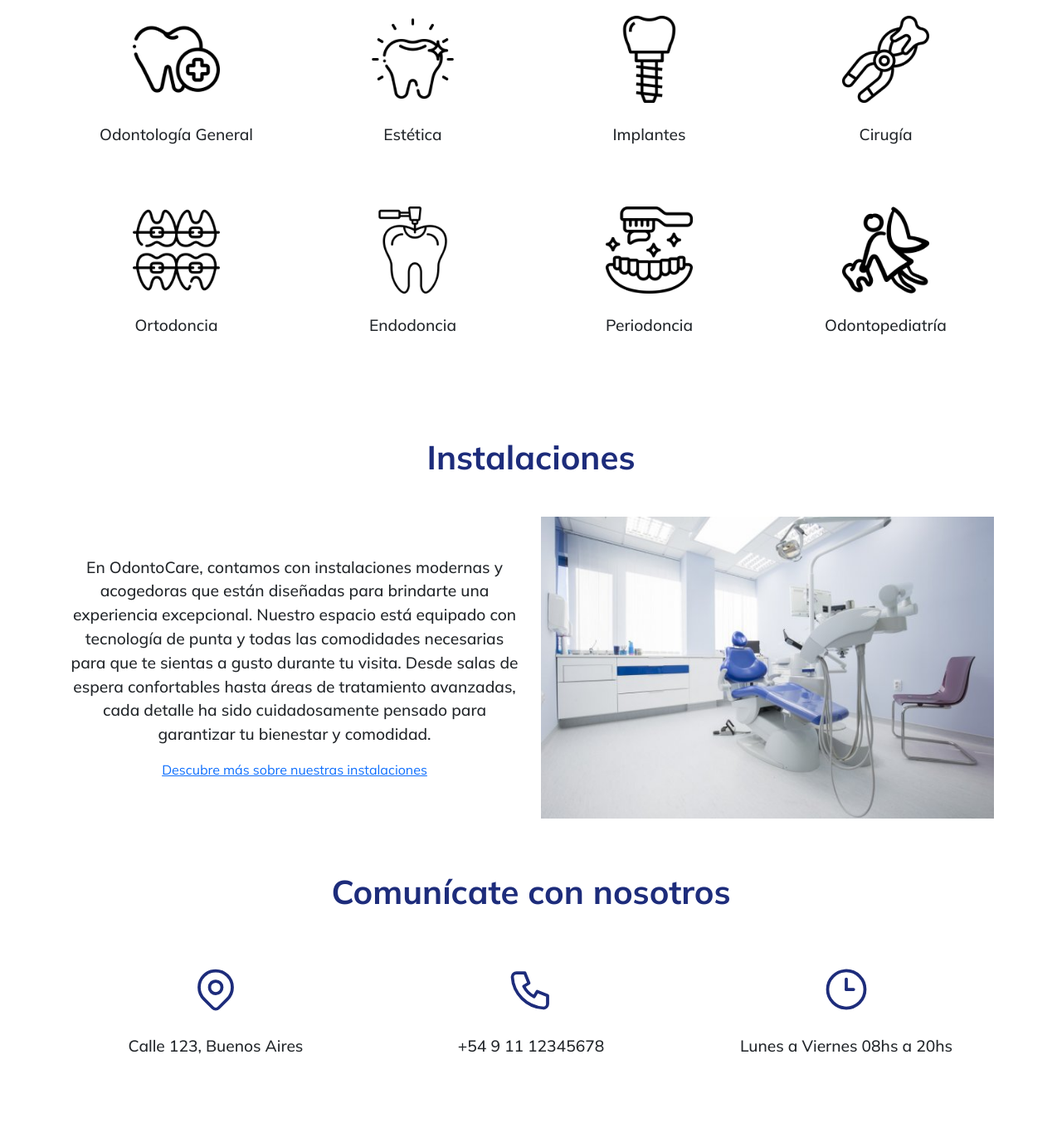
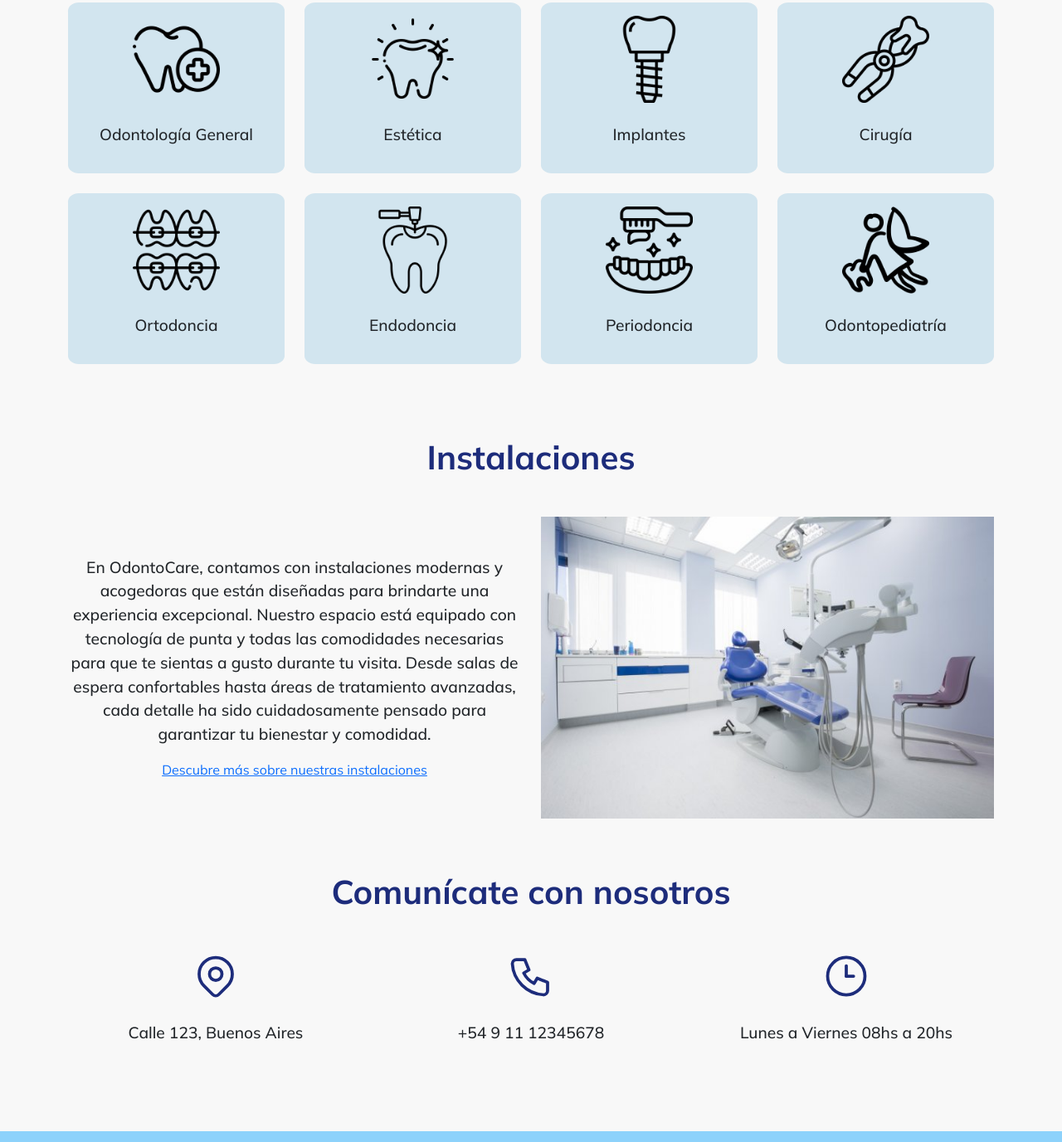
Before and after one commit to mgvillarreal/odontoCare, a website: page index.html in a window 1280 px wide. Shown: the part 1040-2417 px from the top of the page at 83% size. Drawn offline with nearby package versions, Linux system fonts and the light colour scheme; a web font is replaced by a local one.

Commit message:
agrego animaciones

```diff
--- a/index.html
+++ b/index.html
@@ -12,6 +12,8 @@
     <!--CCS-->
     <link rel="stylesheet" href="./css/style.css">
     <link rel="shortcut icon" href="./images/icon.png" type="image/x-icon">
+    <!--Animaciones-->
+    <link href="https://unpkg.com/aos@2.3.1/dist/aos.css" rel="stylesheet">
     <title>OdontoCare</title>
 </head>
 <body>
@@ -57,7 +59,7 @@
             <p>En OdontoCare, nuestra misión es brindarte una atención dental de calidad superior con un enfoque personalizado. Nos dedicamos a mantener y mejorar la salud bucal de nuestros pacientes a través de servicios innovadores y tecnología avanzada. Desde limpiezas de rutina hasta procedimientos especializados, nuestro equipo de profesionales está aquí para asegurar que tu sonrisa siempre esté en las mejores manos.</p>
         </section>
 
-        <section class="inicio-seccion">
+        <section class="inicio-seccion fondo-gris" data-aos="fade-right">
             <h2 class="titulo-medio">Especialidades</h2>
 
             <div class="container mt-4">
@@ -130,7 +132,7 @@
             </div>
         </section> <!--Fin especialidades-->
 
-        <section class="inicio-seccion">
+        <section class="inicio-seccion" data-aos="fade-left">
             <h2 class="titulo-medio">Instalaciones</h2>
 
             <div class="container mt-4">
@@ -147,16 +149,14 @@
                   </div>
                 </div>
             </div>
-        </section>
+        </section> <!--Fin Instaaciones-->
 
-        <section class="inicio-seccion">
+        <section class="inicio-seccion" data-aos="fade-up-right">
             <h2 class="titulo-medio">Comunícate con nosotros</h2>
 
             <div class="container mt-4">
-                <div class="row">
+                <div class="row contacto">
                   <div class="col-lg-4 col-md-4 col-12 mb-4">
-                    <div class="card">
-                      <div class="card-item">
                     <svg xmlns="http://www.w3.org/2000/svg" class="icon icon-tabler icon-tabler-map-pin" width="60" height="60" viewBox="0 0 24 24" stroke-width="1.5" stroke="#1d2c7b" fill="none" stroke-linecap="round" stroke-linejoin="round">
                         <path stroke="none" d="M0 0h24v24H0z" fill="none"/>
                         <path d="M9 11a3 3 0 1 0 6 0a3 3 0 0 0 -6 0" />
@@ -164,22 +164,14 @@
                     </svg>
                     <p>Calle 123, Buenos Aires</p>
                   </div>
-                    </div>
-                  </div>
                   <div class="col-lg-4 col-md-4 col-12 mb-4">
-                    <div class="card">
-                      <div class="card-item">
                     <svg xmlns="http://www.w3.org/2000/svg" class="icon icon-tabler icon-tabler-phone" width="60" height="60" viewBox="0 0 24 24" stroke-width="1.5" stroke="#1d2c7b" fill="none" stroke-linecap="round" stroke-linejoin="round">
                         <path stroke="none" d="M0 0h24v24H0z" fill="none"/>
                         <path d="M5 4h4l2 5l-2.5 1.5a11 11 0 0 0 5 5l1.5 -2.5l5 2v4a2 2 0 0 1 -2 2a16 16 0 0 1 -15 -15a2 2 0 0 1 2 -2" />
                     </svg>
                     <p>+54 9 11 12345678</p>
                   </div>
-                    </div>
-                  </div>
                   <div class="col-lg-4 col-md-4 col-12 mb-4">
-                    <div class="card">
-                      <div class="card-item">
                     <svg xmlns="http://www.w3.org/2000/svg" class="icon icon-tabler icon-tabler-clock-hour-3" width="60" height="60" viewBox="0 0 24 24" stroke-width="1.5" stroke="#1d2c7b" fill="none" stroke-linecap="round" stroke-linejoin="round">
                         <path stroke="none" d="M0 0h24v24H0z" fill="none"/>
                         <path d="M12 12m-9 0a9 9 0 1 0 18 0a9 9 0 1 0 -18 0" />
@@ -187,8 +179,6 @@
                         <path d="M12 7v5" />
                     </svg>
                     <p>Lunes a Viernes 08hs a 20hs</p>
-                      </div>
-                    </div>
                   </div>
                 </div>
             </div> <!--Fin Comunicate con Nosotros-->
@@ -224,6 +214,9 @@
     <script src="https://code.jquery.com/jquery-3.5.1.slim.min.js"></script>
     <script src="https://cdn.jsdelivr.net/npm/@popperjs/core@2.9.2/dist/umd/popper.min.js"></script>
     <script src="https://stackpath.bootstrapcdn.com/bootstrap/4.5.2/js/bootstrap.min.js"></script>
-
+    <script src="https://unpkg.com/aos@2.3.1/dist/aos.js"></script>
+    <script>
+        AOS.init();
+    </script>
 </body>
 </html>
--- a/scss/_globals.scss
+++ b/scss/_globals.scss
@@ -1,3 +1,5 @@
+@import "var";
+
 *{
     padding: 0;
     margin: 0;
@@ -7,6 +9,7 @@
 body{
     font-family: "Mulish", sans-serif;
     font-optical-sizing: auto;
+    background-color: $grisclaro;
 
     p, label{
         font-size: 1.2rem;
--- a/scss/_index.scss
+++ b/scss/_index.scss
@@ -18,6 +18,13 @@
 
     .card{
         border: none;
+        border-radius: 5%;
+        transition: transform 1.5s;
+        background-color: $azultransparente;
+
+        &:hover {
+            transform: rotateY(360deg);
+        }
 
         .card-item{
             padding: 1rem;
@@ -31,4 +38,10 @@
             }
         }
     }
+
+    .contacto{
+        p{
+            margin-top: 1.5rem;
+        }
+    }
 }
--- a/scss/_instalaciones.scss
+++ b/scss/_instalaciones.scss
@@ -2,6 +2,8 @@
 
 .row{
     .foto-instalaciones{
+        transition: all 1.5s;
+
         &:hover{
             transform: scale(1.1, 1.1);
         }
--- a/scss/_var.scss
+++ b/scss/_var.scss
@@ -1,3 +1,5 @@
 $azuloscuro: #1d2c7b;
 $azulclaro: #38b6ff;
 $blanco: #fff;
+$grisclaro: rgba(223, 223, 223, 0.192);
+$azultransparente: rgb(102 173 213 / 26%);
```
Also changed, not shown: pages/contacto.html (+7 -1 lines), pages/especialidades.html (+7 -1 lines), pages/nosotros.html (+8 -2 lines), css/style.css, 1 other file. Lines whose indentation alone changed are shown as unchanged.
